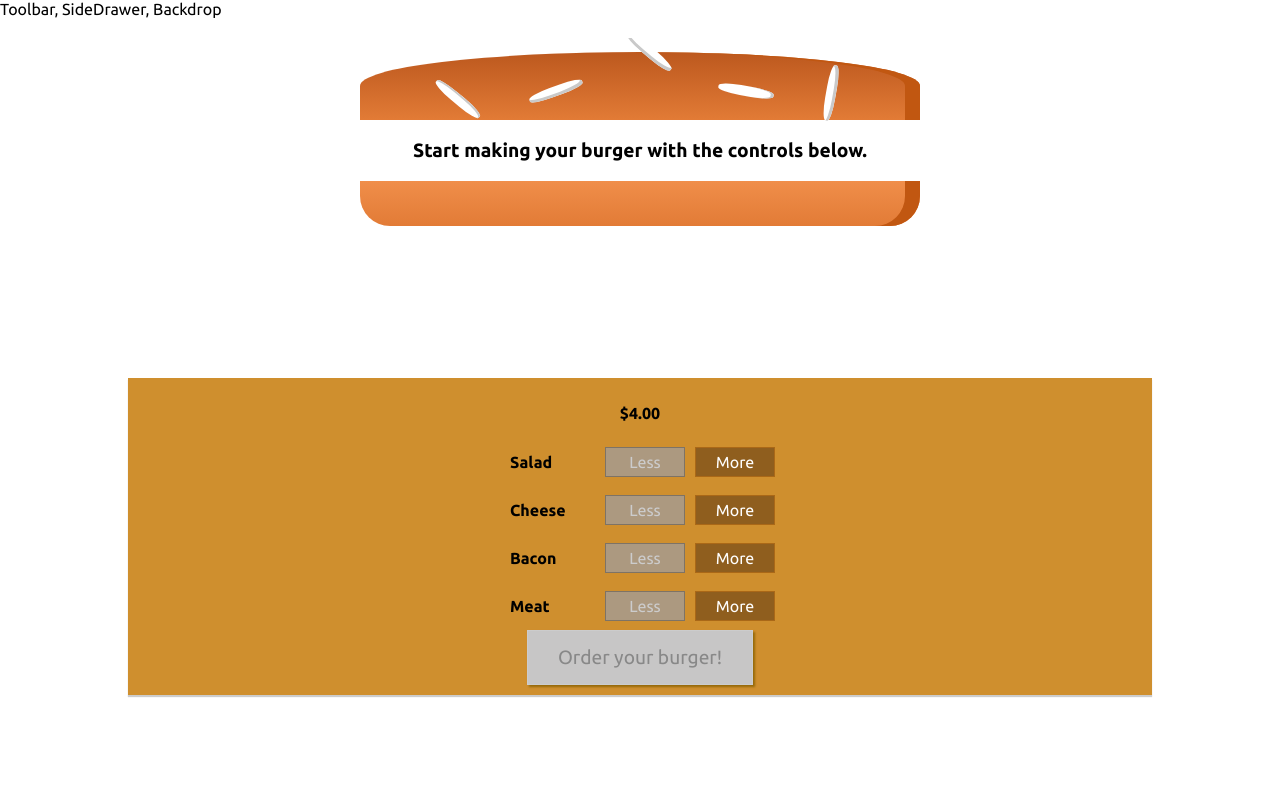
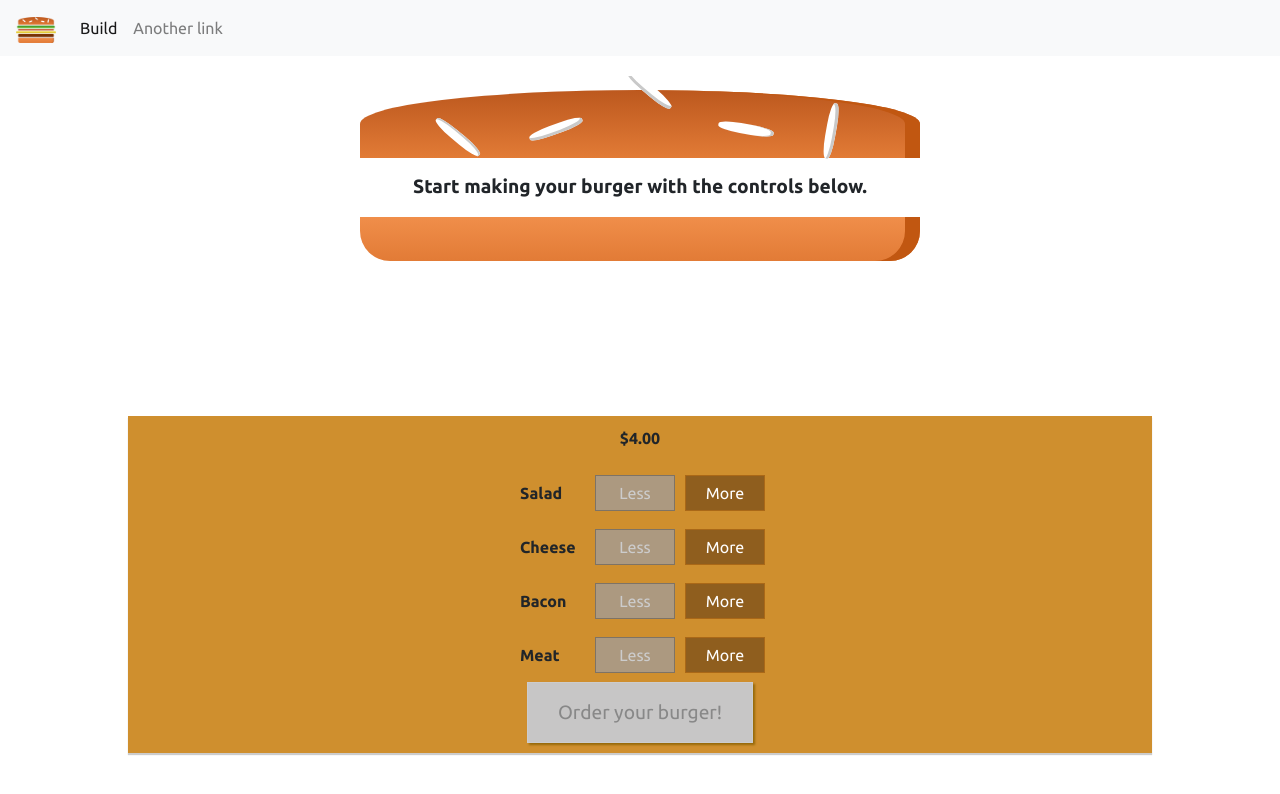
Before and after one commit to Haugen/udemy-react-max, a React (Create React App) app: page / in a window 1280 px wide. Shown: the top 794 px of the page. Built offline with nearby package versions, Linux system fonts and the light colour scheme.

Commit message:
Continuing along the course

```diff
--- a/public/index.html
+++ b/public/index.html
@@ -20,6 +20,11 @@
       Learn how to configure a non-root public URL by running `npm run build`.
     -->
     <link href="https://fonts.googleapis.com/css?family=Ubuntu:400,700" rel="stylesheet">
+    <link rel="stylesheet" href="https://stackpath.bootstrapcdn.com/bootstrap/4.1.3/css/bootstrap.min.css" integrity="sha384-MCw98/SFnGE8fJT3GXwEOngsV7Zt27NXFoaoApmYm81iuXoPkFOJwJ8ERdknLPMO" crossorigin="anonymous">
+    <script src="https://code.jquery.com/jquery-3.3.1.slim.min.js" integrity="sha384-q8i/X+965DzO0rT7abK41JStQIAqVgRVzpbzo5smXKp4YfRvH+8abtTE1Pi6jizo" crossorigin="anonymous"></script>
+    <script src="https://cdnjs.cloudflare.com/ajax/libs/popper.js/1.14.3/umd/popper.min.js" integrity="sha384-ZMP7rVo3mIykV+2+9J3UJ46jBk0WLaUAdn689aCwoqbBJiSnjAK/l8WvCWPIPm49" crossorigin="anonymous"></script>
+    <script src="https://stackpath.bootstrapcdn.com/bootstrap/4.1.3/js/bootstrap.min.js" integrity="sha384-ChfqqxuZUCnJSK3+MXmPNIyE6ZbWh2IMqE241rYiqJxyMiZ6OW/JmZQ5stwEULTy" crossorigin="anonymous"></script>
+    <script src="https://code.jquery.com/jquery-3.3.1.min.js" integrity="sha256-FgpCb/KJQlLNfOu91ta32o/NMZxltwRo8QtmkMRdAu8=" crossorigin="anonymous"></script>
     <title>Burger Builder</title>
   </head>
   <body>
--- a/src/components/Burger/OrderSummary/OrderSummary.js
+++ b/src/components/Burger/OrderSummary/OrderSummary.js
@@ -1,4 +1,6 @@
 import React from 'react';
+
+import Button from '../../UI/Button/Button';
 
 const orderSummary = props => {
   const ingredientsList = Object.entries(props.ingredients)
@@ -14,7 +16,10 @@ const orderSummary = props => {
       <p>What a nice burger. These are the ingredients you choose:</p>
       <ul>{ingredientsList}</ul>
       <p>Your total will be <strong>${props.price}</strong>.</p>
-      <button>Proceed to checkout</button>
+      <Button classes={['btn', 'btn-primary', 'mr-2']}
+        click={props.continueToCheckout}>Proceed to checkout</Button>
+      <Button classes={['btn', 'btn-danger']}
+        click={props.closeModal}>Cancel</Button>
     </>
   );
 }
--- a/src/components/Layout/Layout.js
+++ b/src/components/Layout/Layout.js
@@ -1,14 +1,19 @@
 import React from 'react';
 
 import classes from './layout.module.css';
+import Toolbar from '../Toolbar/Toolbar';
 
-const layout = props => (
-  <>
-    <div>Toolbar, SideDrawer, Backdrop</div>
-    <main className={classes.MainContent}>
-      {props.children}
-    </main>
-  </>
-)
+class Layout extends React.Component {
+  render() {
+    return (
+      <>
+        <Toolbar />
+        <main className={classes.MainContent}>
+          {this.props.children}
+        </main>
+      </>
+    )
+  }
+}
 
-export default layout;
+export default Layout;
--- /dev/null
+++ b/src/components/Logo/Logo.js
@@ -0,0 +1,11 @@
+import React from 'react'
+
+import burgerLogo from '../../assets/images/burger-logo.png';
+
+const logo = () => (
+  <div>
+    <img width="40px" alt="Burger Builder" src={burgerLogo} />
+  </div>
+);
+
+export default logo;
--- /dev/null
+++ b/src/components/Toolbar/Toolbar.js
@@ -0,0 +1,31 @@
+import React from 'react';
+
+import Logo from '../Logo/Logo';
+
+const toolbar = () => {
+  return (
+    <>
+      <nav className="navbar navbar-expand-md navbar-light bg-light">
+        <a className="navbar-brand" href="/">
+          <Logo />
+        </a>
+        <button className="navbar-toggler" type="button" data-toggle="collapse" data-target="#navbarSupportedContent" aria-controls="navbarSupportedContent" aria-expanded="false" aria-label="Toggle navigation">
+          <span className="navbar-toggler-icon"></span>
+        </button>
+
+        <div className="collapse navbar-collapse" id="navbarSupportedContent">
+          <ul className="navbar-nav mr-auto">
+            <li className="nav-item active">
+              <a className="nav-link" href="/">Build <span className="sr-only">(current)</span></a>
+            </li>
+            <li className="nav-item">
+              <a className="nav-link" href="/">Another link</a>
+            </li>
+          </ul>
+        </div>
+      </nav>
+    </>
+  );
+}
+
+export default toolbar;
--- a/src/components/UI/Backdrop/Backdrop.js
+++ b/src/components/UI/Backdrop/Backdrop.js
@@ -0,0 +1,10 @@
+import React from 'react';
+
+import classes from './Backdrop.module.css';
+
+const backdrop = props => (
+  props.show ? <div className={classes.Backdrop}
+    onClick={props.closeModal}></div> : null
+);
+
+export default backdrop;
--- /dev/null
+++ b/src/components/UI/Backdrop/Backdrop.module.css
@@ -0,0 +1,9 @@
+.Backdrop {
+  width: 100%;
+  height: 100%;
+  position: fixed;
+  top: 0;
+  left: 0;
+  z-index: 100;
+  background: rgba(0, 0, 0, 0.5);
+}
--- /dev/null
+++ b/src/components/UI/Button/Button.js
@@ -0,0 +1,14 @@
+import React from 'react';
+
+const button = props => {
+  let finalClasses = []
+  if (props.classes) finalClasses = [...props.classes];
+
+  return (
+    <button
+      onClick={props.click}
+      className={finalClasses.join(' ')}>{props.children}</button>
+  );
+};
+
+export default button;
--- a/src/components/UI/Modal/Modal.js
+++ b/src/components/UI/Modal/Modal.js
@@ -1,18 +1,21 @@
 import React from 'react';
 
 import classes from './Modal.module.css';
+import Backdrop from '../Backdrop/Backdrop';
 
 const modal = props => {
-  let finalClasses = [classes.Modal];
-  // if (props.show) finalClasses.push(classes.Show);
-
   return (
-    <div className={finalClasses.join(' ')} style={{
-      transform: props.show ? 'translateY(0)' : 'translateY(100vh)',
-      opacity: props.show ? '1' : '0'
-    }}>
-      {props.children}
-    </div>
+    <>
+      <Backdrop show={props.show} closeModal={props.closeModal} />
+      <div className={classes.Modal} style={{
+        transform: props.show ? 'translateY(0)' : 'translateY(100vh)',
+        opacity: props.show ? '1' : '0'
+      }}>
+        <button className={classes.CloseModal}
+          onClick={() => props.closeModal()}>X</button>
+        {props.children}
+      </div>
+    </>
   );
 };
 
--- a/src/components/UI/Modal/Modal.module.css
+++ b/src/components/UI/Modal/Modal.module.css
@@ -12,6 +12,16 @@
   transition: all 0.3s ease-out;
 }
 
+.CloseModal {
+  position: absolute;
+  top: 10px;
+  right: 10px;
+  background: #000;
+  padding: 5px;
+  color: #fff;
+  cursor: pointer;
+}
+
 @media (min-width: 600px) {
   .Modal {
       width: 500px;
--- a/src/containers/BurgerBuilder/BurgerBuilder.js
+++ b/src/containers/BurgerBuilder/BurgerBuilder.js
@@ -51,14 +51,24 @@ class BurgerBuilder extends React.Component {
     this.setState({ purchasing: true });
   }
 
+  purchaseCancelHandler = () => {
+    this.setState({ purchasing: false });
+  }
+
+  purchaseContinueHandler = () => {
+    console.log('Lets continue!');
+  }
+
   render() {
     return (
       <>
         <Burger ingredients={this.state.ingredients} />
-        <Modal show={this.state.purchasing}>
+        <Modal show={this.state.purchasing} closeModal={this.purchaseCancelHandler}>
           <OrderSummary
             price={this.state.totalPrice.toFixed(2)}
             ingredients={this.state.ingredients}
+            closeModal={this.purchaseCancelHandler}
+            continueToCheckout={this.purchaseContinueHandler}
           />
         </Modal>
         <BuildControls
```
Also changed, not shown: src/assets/images/burger-logo.png (added), src/components/UI/Button/Button.css (added).
